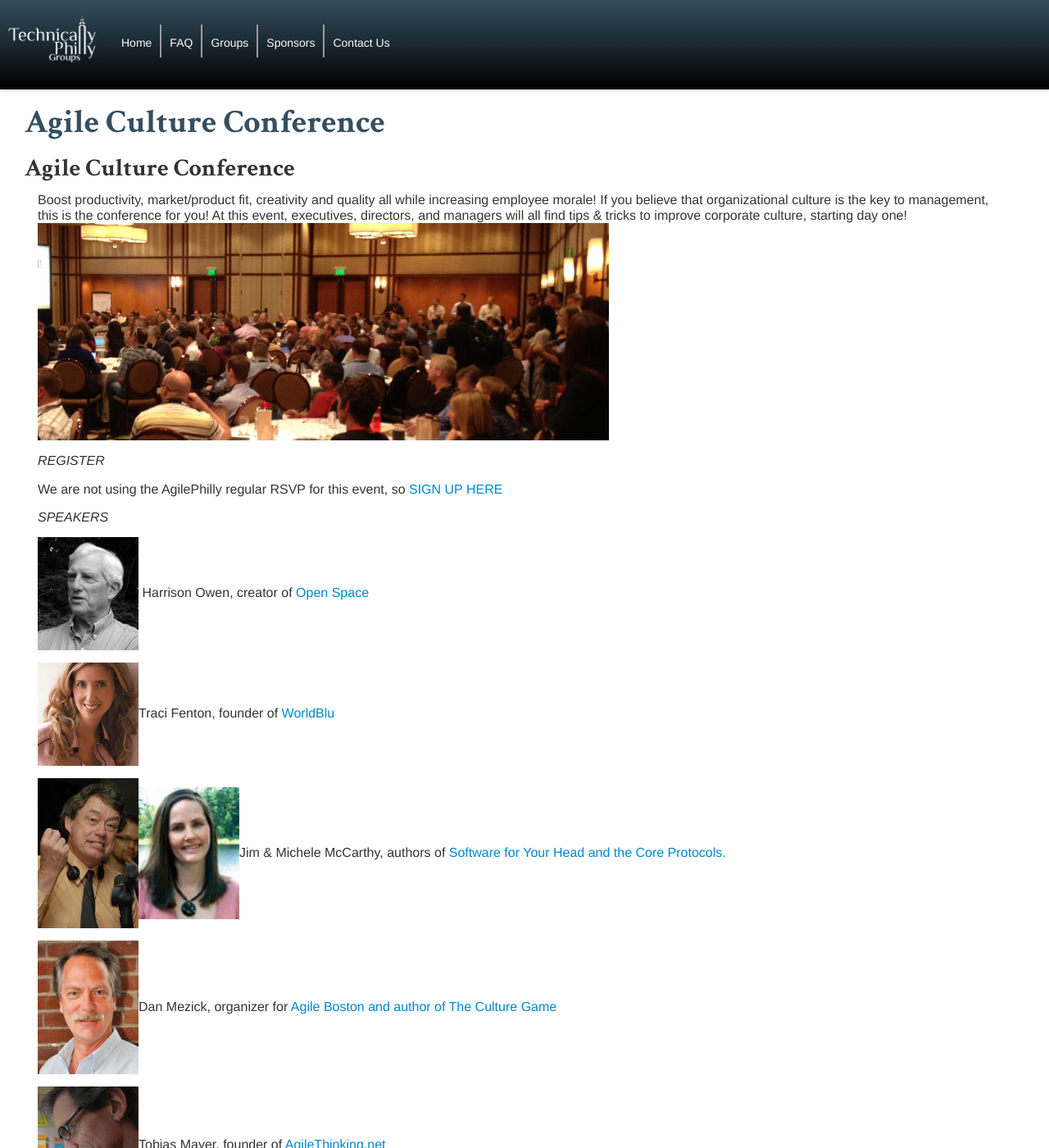
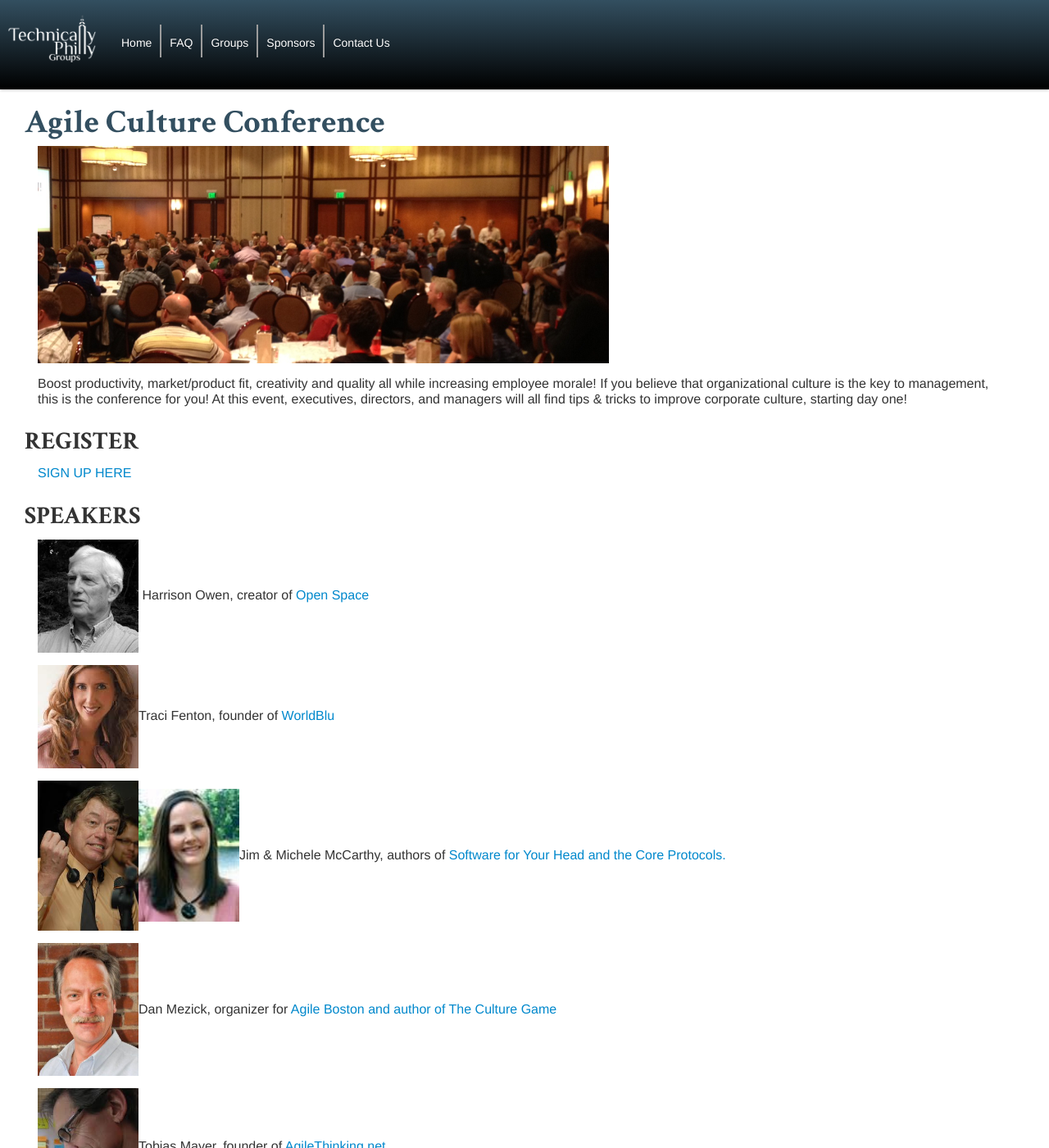
Before and after one commit to TechnicallyPhillyGroups/technicallyphillygroups.github.com, a Jekyll site: the page built from agile-culture-conf.md, in a window 1280 px wide and 1400 px high. Shown: the whole window at 82% size. Built offline with Jekyll 4.4.1, drawn with Linux system fonts in a browser that asks for light colours; nearby versions of some CDN libraries; some of the changed text lies outside the part shown.

Commit message:
reformatting layout

```diff
--- a/agile-culture-conf.md
+++ b/agile-culture-conf.md
@@ -2,19 +2,18 @@
 title: "Agile Culture Conference"
 layout: default
 ---
-
-Agile Culture Conference
-========================
+<img width="60%" src="./images/AgileCultureConfPhilly.png">
 
 Boost productivity, market/product fit, creativity and quality all while increasing employee morale! If you believe that organizational culture is the key to management, this is the conference for you! At this event, executives, directors, and managers will all find tips & tricks to improve corporate culture, starting day one!
-<img width="60%" src="./images/AgileCultureConfPhilly.png">
 
-*REGISTER*
+REGISTER
+========
 
-We are not using the AgilePhilly regular RSVP for this event, so <a href="https://www.brownpapertickets.com/event/249645">SIGN UP HERE</a>
+<a href="https://www.brownpapertickets.com/event/249645">SIGN UP HERE</a>
 
 
-*SPEAKERS*
+SPEAKERS
+========
 
 <img width="123px" src="./images/HarrisonOwen.jpg"> Harrison Owen, creator of <a href="http://www.openspaceworld.com/brief_history.htm">Open Space</a>
 
@@ -26,10 +25,11 @@
 
 <img width="123px" src="./images/TobiasMayer.jpg">Tobias Mayer, founder of <a href="http://agilethinking.net/">AgileThinking.net</a>
 
-more to be announced soon!
+*more to be announced soon!*
 
 
-*MORE IN BOSTON:*
+MORE IN BOSTON
+==============
 
 Friday, September 14, in Boston MA
 Learn MORE about the Boston event and <a href="http://newtechusa.net/culture-con/">Agile Boston here.</a>
```
